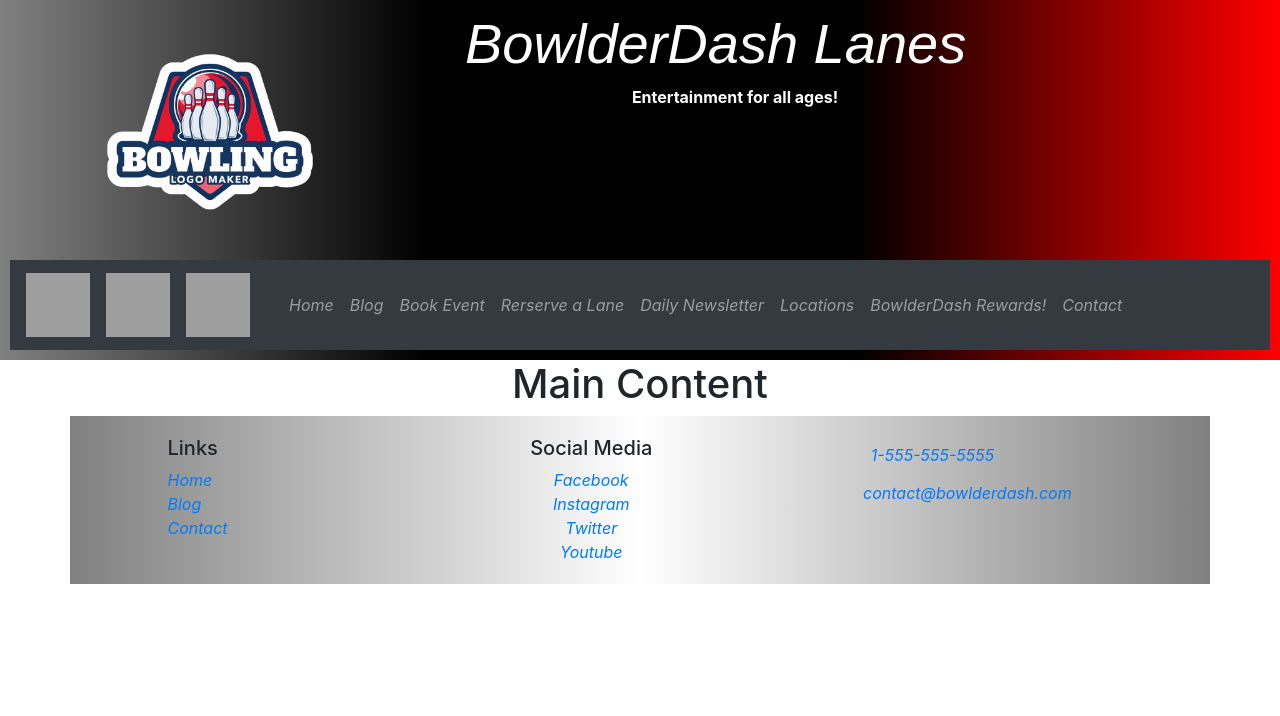
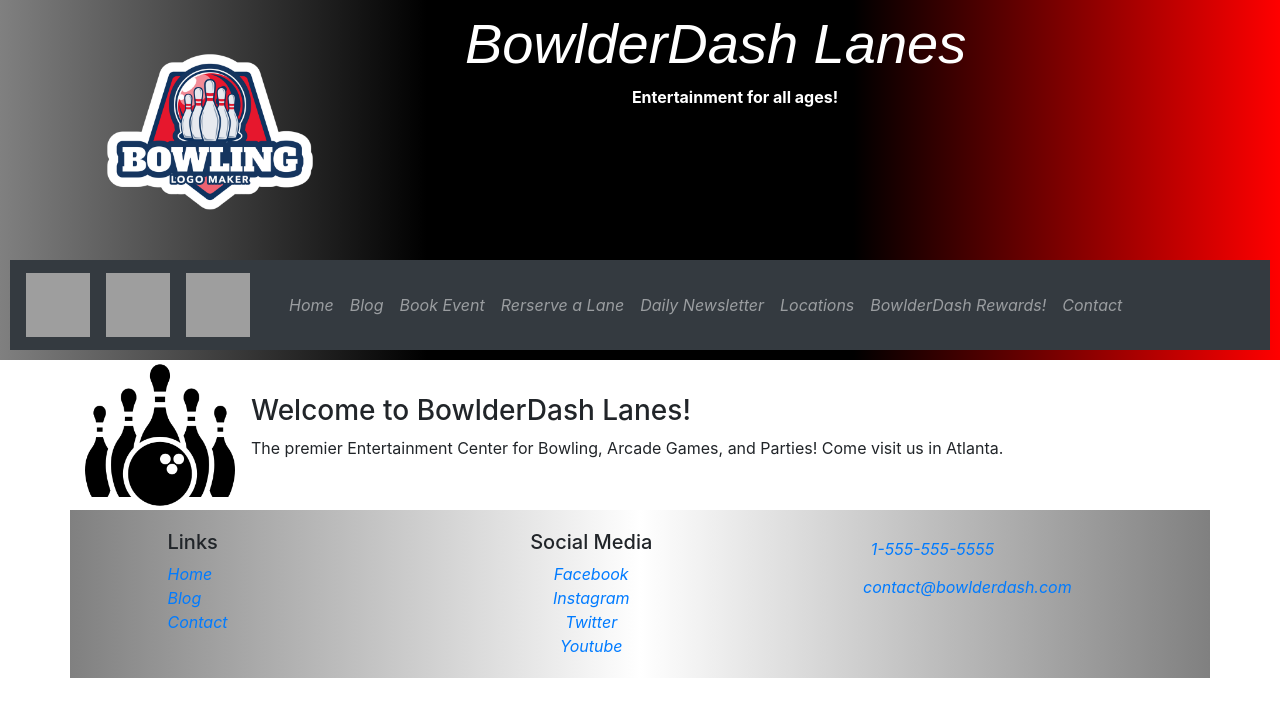
Before and after one commit to ajmeyers/BowlderDash-React, a React (Create React App) app: page / in a window 1280 px wide. Shown: the top 716 px of the page. Built offline with nearby package versions, Linux system fonts and the light colour scheme; grey boxes are pictures that could not be loaded.

Commit message:
Started on Content Component

```diff
--- a/package.json
+++ b/package.json
@@ -6,9 +6,12 @@
     "@testing-library/jest-dom": "^4.2.4",
     "@testing-library/react": "^9.3.2",
     "@testing-library/user-event": "^7.1.2",
+    "bootstrap": "^4.4.1",
     "react": "^16.13.1",
+    "react-bootstrap": "^1.0.0",
     "react-dom": "^16.13.1",
-    "react-scripts": "3.4.1"
+    "react-scripts": "3.4.1",
+    "reactstrap": "^8.4.1"
   },
   "scripts": {
     "start": "react-scripts start",
--- a/src/components/Content.js
+++ b/src/components/Content.js
@@ -1,13 +1,28 @@
 import React, { Component } from 'react';
+import bowlingHome from '../img/bowling_home.png';
+
 
 class Content extends Component {
     render() {
         return (
-            <div className="Content">
-                <center>
-                <h1>Main Content</h1>
-                </center>
-            </div>
+            <React.Fragment>
+                <div className="container">
+                    <div className="row row-content align-items-center">
+                        <div className="col">
+                            <div className="media">
+                                <img className="d-flex mr-3" src={bowlingHome} height="150" width="150" alt="bowling home"/>
+                                <div className="media-body align-self-center">
+                                    <h3>Welcome to BowlderDash Lanes!</h3>
+                                    <p className="d-none d-sm-block">
+                                        The premier Entertainment Center for Bowling, Arcade Games, and Parties! Come visit us in
+                                        Atlanta.
+                                    </p>
+                                </div>
+                            </div>
+                        </div>
+                    </div>
+                </div>
+            </React.Fragment>
         );
     }
 }
```
Also changed, not shown: 2 other files (tests, documents, lock files or other folders).
